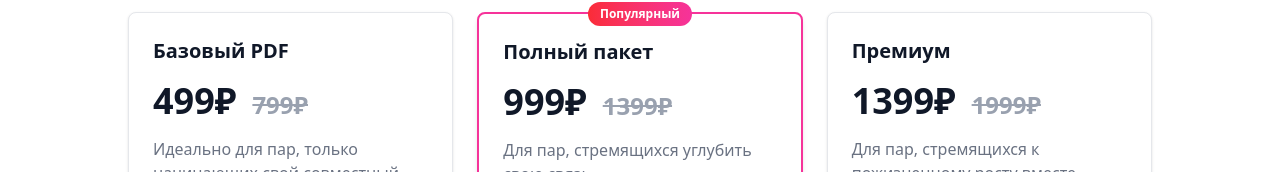
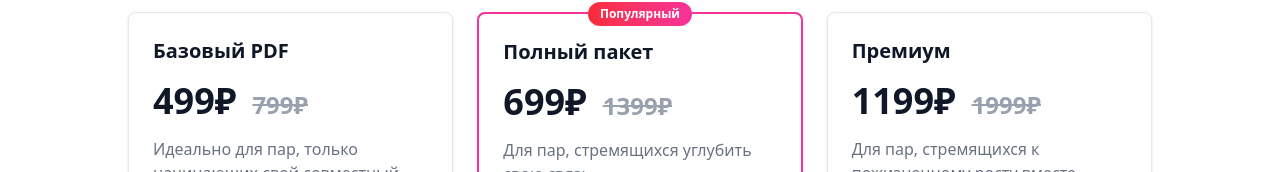
Before and after one commit to SvyatoSllav/SoulLinkedLand, a Vue app: page / in a window 1280 px wide. Shown: the part 2604-2776 px from the top of the page. Built offline with nearby package versions, Linux system fonts and the light colour scheme.

Commit message:
Поменял цены, фикс скролла кнопки

```diff
--- a/src/App.vue
+++ b/src/App.vue
@@ -58,10 +58,12 @@
                 </p>
               </div>
               <div class="flex flex-col gap-2 min-[400px]:flex-row">
-                <button class="inline-flex h-10 items-center justify-center rounded-md bg-gradient-to-r from-red-500 to-pink-500 px-8 py-2 text-sm font-medium text-white shadow hover:from-red-600 hover:to-pink-600">
-                  <a href="#pricing">Начать путешествие</a>
-                  <svg xmlns="http://www.w3.org/2000/svg" width="24" height="24" viewBox="0 0 24 24" fill="none" stroke="currentColor" stroke-width="2" stroke-linecap="round" stroke-linejoin="round" class="lucide lucide-chevron-right ml-2 h-4 w-4"><path d="m9 18 6-6-6-6"/></svg>
-                </button>
+                <a href="#pricing">
+                  <button class="inline-flex h-10 items-center justify-center rounded-md bg-gradient-to-r from-red-500 to-pink-500 px-8 py-2 text-sm font-medium text-white shadow hover:from-red-600 hover:to-pink-600">
+                    Начать путешествие
+                    <svg xmlns="http://www.w3.org/2000/svg" width="24" height="24" viewBox="0 0 24 24" fill="none" stroke="currentColor" stroke-width="2" stroke-linecap="round" stroke-linejoin="round" class="lucide lucide-chevron-right ml-2 h-4 w-4"><path d="m9 18 6-6-6-6"/></svg>
+                  </button>
+                </a>
                 <button class="inline-flex h-10 items-center justify-center rounded-md border border-gray-200 bg-white px-8 py-2 text-sm font-medium text-gray-900 shadow-sm hover:bg-gray-50">
                   <a href="#features">Узнать больше</a>
                 </button>
@@ -283,7 +285,7 @@
               <div class="flex flex-col gap-4">
                 <h3 class="text-xl font-bold text-gray-900">Полный пакет</h3>
                 <div class="flex items-baseline gap-1">
-                  <span class="text-4xl font-bold text-gray-900">999₽</span>
+                  <span class="text-4xl font-bold text-gray-900">699₽</span>
                   <span class="ml-3 text-2xl font-bold text-gray-400 line-through">1399₽</span>
                 </div>
                 <p class="text-gray-500">Для пар, стремящихся углубить свою связь.</p>
@@ -312,7 +314,7 @@
               <div class="flex flex-col gap-4">
                 <h3 class="text-xl font-bold text-gray-900">Премиум</h3>
                 <div class="flex items-baseline gap-1">
-                  <span class="text-4xl font-bold text-gray-900">1399₽</span>
+                  <span class="text-4xl font-bold text-gray-900">1199₽</span>
                   <span class="ml-3 text-2xl font-bold text-gray-400 line-through">1999₽</span>
                 </div>
                 <p class="text-gray-500">Для пар, стремящихся к пожизненному росту вместе.</p>
```
